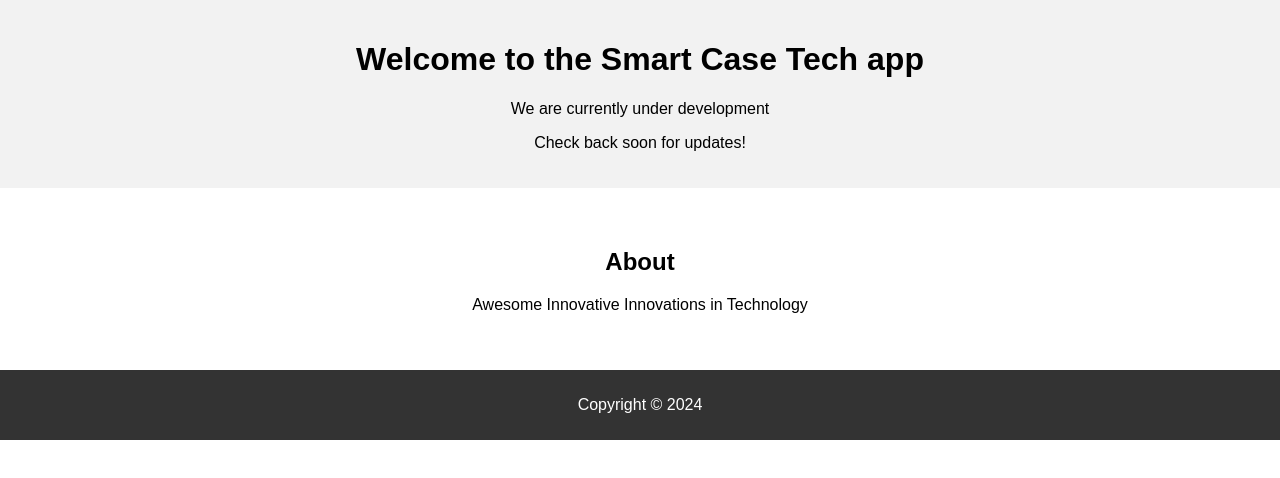
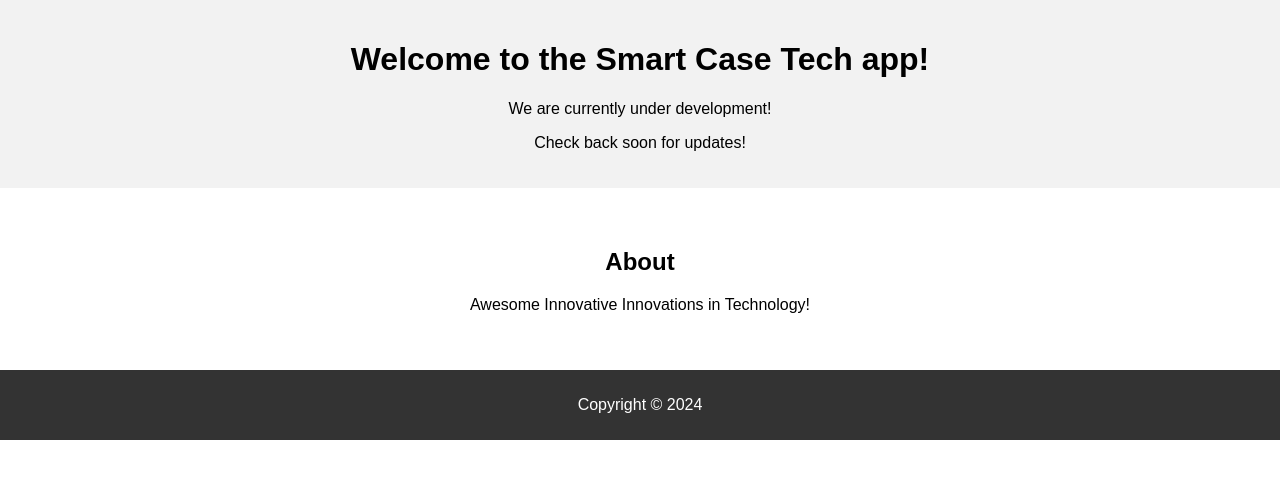
Before and after one commit to GabrielSamp/staticsite, a plain HTML site: page index.html in a window 1280 px wide. Drawn offline with Linux system fonts and the light colour scheme.

Commit message:
punctuation

```diff
--- a/index.html
+++ b/index.html
@@ -30,14 +30,14 @@
 <body>
 
 <div class="header">
-    <h1>Welcome to the Smart Case Tech app</h1>
-    <p>We are currently under development</p>
+    <h1>Welcome to the Smart Case Tech app!</h1>
+    <p>We are currently under development!</p>
 	<p>Check back soon for updates!</p>
 </div>
 
 <div class="section" id="about">
     <h2>About</h2>
-    <p>Awesome Innovative Innovations in Technology</p>
+    <p>Awesome Innovative Innovations in Technology!</p>
 </div>
 
 
```
